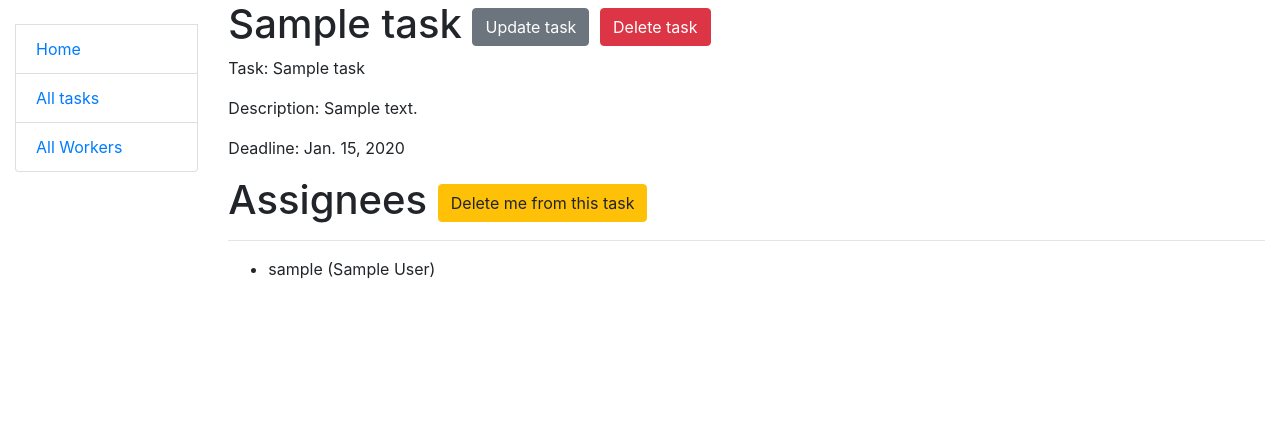
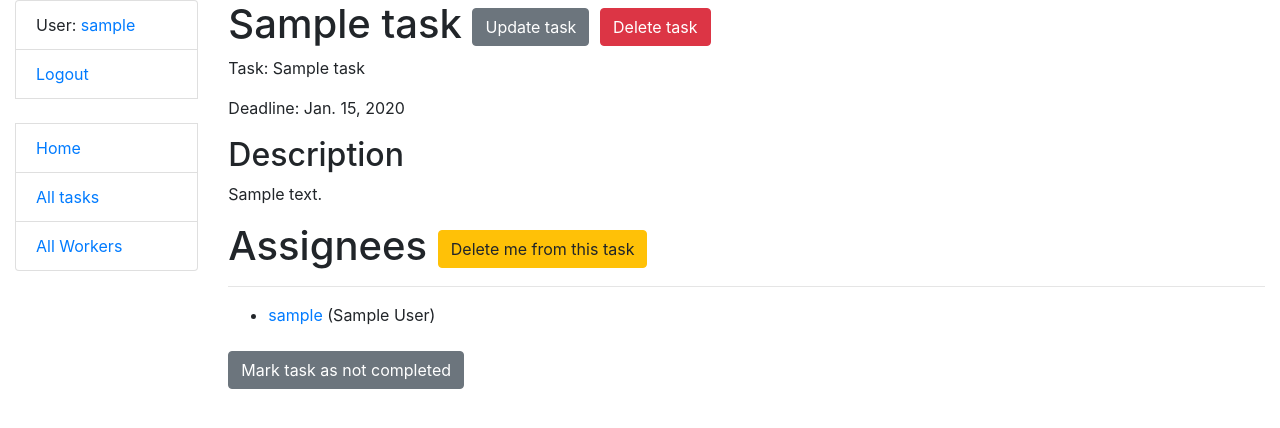
Before and after one commit to IvanKorshunovE/task_flow, a Django app: page /tasks/1/ in a window 1280 px wide. Shown: the top 428 px of the page. Run offline with Django 4.2, Linux system fonts and the light colour scheme; a user stored in the database is signed in; tables that the repository leaves empty hold one stand-in row (values such as "Sample post").

Commit message:
Resolve issue with multiple extra queries in WorkerDetailView when I had seperate query for each task in worker_detail.html file, fix issue by changing get_context_data method

```diff
--- a/task_manager/urls.py
+++ b/task_manager/urls.py
@@ -20,5 +20,6 @@ from django.urls import path, include
 urlpatterns = [
     path('admin/', admin.site.urls),
     path("", include("tasks.urls", namespace="tasks")),
+    path("accounts/", include("django.contrib.auth.urls")),
     path("__debug__/", include("debug_toolbar.urls")),
 ]
--- a/tasks/urls.py
+++ b/tasks/urls.py
@@ -2,6 +2,7 @@ from django.urls import path
 
 from tasks.views import (
     index,
+    toggle_complete_task,
     toggle_assign_to_task,
     TaskListView,
     TaskCreateView,
@@ -21,6 +22,11 @@ urlpatterns = [
         "tasks/<int:pk>/assign",
         toggle_assign_to_task,
         name="assign-task"
+    ),
+    path(
+        "tasks/<int:pk>/complete",
+        toggle_complete_task,
+        name="task-complete"
     ),
     path(
         "tasks/",
--- a/tasks/views.py
+++ b/tasks/views.py
@@ -1,8 +1,9 @@
+from django.contrib.auth.decorators import login_required
 from django.contrib.auth.mixins import LoginRequiredMixin
 from django.contrib import messages
 from django.db.models import Q
 from django.http import HttpResponseRedirect
-from django.shortcuts import render
+from django.shortcuts import render, get_object_or_404
 from django.urls import reverse_lazy
 from django.views import generic
 
@@ -12,15 +13,20 @@ from tasks.forms import (
     WorkerSearchForm,
     TaskSearchForm,
 )
-from tasks.models import Task, Worker
+from tasks.models import (
+    Task,
+    Worker,
+)
 
 
+@login_required
 def index(request):
     """View function for the home page of the site."""
 
     num_tasks = Task.objects.count()
     num_workers = Worker.objects.count()
     num_of_critical_tasks = Task.objects.filter(priority="critical").count()
+    num_tasks_not_completed = Task.objects.filter(is_completed=False).count()
 
     num_visits = request.session.get("num_visits", 0)
     request.session["num_visits"] = num_visits + 1
@@ -29,25 +35,41 @@ def index(request):
         "num_tasks": num_tasks,
         "num_workers": num_workers,
         "num_of_critical_tasks": num_of_critical_tasks,
+        "num_tasks_not_completed": num_tasks_not_completed,
         "num_visits": num_visits + 1,
     }
 
     return render(request, "tasks/index.html", context=context)
 
 
+@login_required
+def toggle_complete_task(request, pk):
+    task = get_object_or_404(Task, pk=pk)
+    task.is_completed = not task.is_completed
+    task.save()
+    return HttpResponseRedirect(reverse_lazy("tasks:task-detail", args=[pk]))
+
+
+@login_required
 def toggle_assign_to_task(request, pk):
     worker = Worker.objects.get(id=request.user.id)
     if (
-        Task.objects.get(id=pk) in worker.tasks.all()
+            Task.objects.get(id=pk) in worker.tasks.all()
     ):
         worker.tasks.remove(pk)
     else:
         worker.tasks.add(pk)
+    source = request.GET.get("source")
+    worker_id = request.GET.get("worker_id")
+    if source == "worker-detail":
+        return HttpResponseRedirect(reverse_lazy("tasks:worker-detail", args=[worker_id]))
+    elif source == "task-detail":
+        return HttpResponseRedirect(reverse_lazy("tasks:task-detail", args=[pk]))
     return HttpResponseRedirect(reverse_lazy("tasks:task-detail", args=[pk]))
 
 
 class WorkerListView(
-    # LoginRequiredMixin,
+    LoginRequiredMixin,
     generic.ListView
 ):
     model = Worker
@@ -75,14 +97,21 @@ class WorkerListView(
 
 
 class WorkerDetailView(
-    # LoginRequiredMixin,
+    LoginRequiredMixin,
     generic.DetailView
 ):
     model = Worker
 
+    def get_context_data(self, **kwargs):
+        context = super().get_context_data(**kwargs)
+        user = self.request.user
+        my_tasks = Task.objects.filter(assignees=user)
+        context["my_tasks"] = my_tasks
+        return context
+
 
 class WorkerCreateView(
-    # LoginRequiredMixin,
+    LoginRequiredMixin,
     generic.CreateView
 ):
     model = Worker
@@ -96,7 +125,7 @@ class WorkerCreateView(
 
 
 class WorkerUpdateView(
-    # LoginRequiredMixin,
+    LoginRequiredMixin,
     generic.UpdateView
 ):
     model = Worker
@@ -113,7 +142,7 @@ class WorkerUpdateView(
 
 
 class WorkerDeleteView(
-    # LoginRequiredMixin,
+    LoginRequiredMixin,
     generic.DeleteView
 ):
     model = Worker
@@ -126,7 +155,7 @@ class WorkerDeleteView(
 
 
 class TaskListView(
-    # LoginRequiredMixin,
+    LoginRequiredMixin,
     generic.ListView
 ):
     model = Task
@@ -136,12 +165,16 @@ class TaskListView(
         context = super().get_context_data(**kwargs)
         search_field = self.request.GET.get("search_field", "")
         priority = self.request.GET.getlist("priority")
+        assignee = self.request.GET.getlist("assignee")
+        is_completed = self.request.GET.get("is_completed")
         if not priority:
             priority = TaskSearchForm().fields["priority"].initial
         context["search_form"] = TaskSearchForm(
             initial={
                 "search_field": search_field,
                 "priority": priority,
+                "assignee": assignee,
+                "is_completed": is_completed,
             }
         )
         return context
@@ -152,6 +185,9 @@ class TaskListView(
         if form.is_valid():
             search_query = form.cleaned_data["search_field"]
             priority = form.cleaned_data["priority"]
+            is_completed = form.cleaned_data["is_completed"]
+            if not is_completed:
+                queryset = queryset.filter(is_completed=False)
             if priority:
                 queryset = queryset.filter(priority__in=priority)
             assignee = form.cleaned_data["assignee"]
@@ -164,7 +200,7 @@ class TaskListView(
 
 
 class TaskCreateView(
-    # LoginRequiredMixin,
+    LoginRequiredMixin,
     generic.CreateView
 ):
     model = Task
@@ -178,14 +214,14 @@ class TaskCreateView(
 
 
 class TaskDetailView(
-    # LoginRequiredMixin,
+    LoginRequiredMixin,
     generic.DetailView
 ):
     model = Task
 
 
 class TaskUpdateView(
-    # LoginRequiredMixin,
+    LoginRequiredMixin,
     generic.UpdateView
 ):
     model = Task
@@ -202,7 +238,7 @@ class TaskUpdateView(
 
 
 class TaskDeleteView(
-    # LoginRequiredMixin,
+    LoginRequiredMixin,
     generic.DeleteView
 ):
     model = Task
--- a/templates/includes/searchbar_task.html
+++ b/templates/includes/searchbar_task.html
@@ -16,5 +16,8 @@
   <div class="form-group">
     {{ search_form.assignee|as_crispy_field }}
   </div>
+  <div class="form-group ml-2">
+    {{ search_form.is_completed|as_crispy_field }}
+  </div>
   <input type="submit" value="Search" class="btn btn-primary link-to-page ml-2">
 </form>
--- a/templates/includes/sidebar.html
+++ b/templates/includes/sidebar.html
@@ -1,10 +1,10 @@
 <ul class="sidebar-nav list-group">
-{#  {% if user.is_authenticated %}#}
-{#    <li class="list-group-item">User: <a href="{{ user.get_absolute_url }}">{{ user.get_username }}</a></li>#}
-{#    <li class="list-group-item"><a href="{% url 'logout'%}?next={{request.path}}">Logout</a></li>#}
-{#  {% else %}#}
-{#    <li class="list-group-item"><a href="{% url 'login'%}?next={{request.path}}">Login</a></li>#}
-{#  {% endif %}#}
+  {% if user.is_authenticated %}
+    <li class="list-group-item">User: <a href="{{ user.get_absolute_url }}">{{ user.get_username }}</a></li>
+    <li class="list-group-item"><a href="{% url 'logout'%}?next={{request.path}}">Logout</a></li>
+  {% else %}
+    <li class="list-group-item"><a href="{% url 'login'%}?next={{request.path}}">Login</a></li>
+  {% endif %}
 
   <br>
 
--- a/templates/tasks/index.html
+++ b/templates/tasks/index.html
@@ -7,6 +7,7 @@
     <p>The Task Manager service has the following record counts:</p>
     <ul>
         <li><strong>Tasks:</strong> {{ num_tasks }}</li>
+        <li><strong>Tasks that are not completed:</strong> {{ num_tasks_not_completed }}</li>
         <li><strong>Workers:</strong> {{ num_workers }}</li>
         <li><strong>Critical tasks:</strong> {{ num_of_critical_tasks }}</li>
     </ul>
--- a/templates/tasks/task_detail.html
+++ b/templates/tasks/task_detail.html
@@ -11,18 +11,20 @@
     </a>
   </h1>
   <p>Task: {{ task.name }}</p>
-  <p>Description: {{ task.description }}</p>
   <p>Deadline: {{ task.deadline }}</p>
-
+  <h2>
+    Description
+  </h2>
+  <p>{{ task.description }}</p>
   <h1>
     Assignees
 
     {% if task in user.tasks.all %}
-      <a href="{% url 'tasks:assign-task' pk=task.id %}" class="btn btn-warning link-to-page">
+      <a href="{% url 'tasks:assign-task' pk=task.id %}?source=task-detail" class="btn btn-warning link-to-page">
         Delete me from this task
       </a>
     {% else %}
-      <a href="{% url 'tasks:assign-task' pk=task.id %}" class="btn btn-success link-to-page">
+      <a href="{% url 'tasks:assign-task' pk=task.id %}?source=task-detail" class="btn btn-info link-to-page">
         Assign me to this task
       </a>
     {% endif %}
@@ -31,11 +33,27 @@
   <hr>
   <ul>
     {% for assignee in task.assignees.all %}
-      <li>{{ assignee.username }}
+      <li>
+        <a href="{% url "tasks:worker-detail" pk=assignee.id %} ">
+          {{ assignee.username }}
+        </a>
         {% if assignee.last_name %}
           ({{ assignee.first_name }} {{ assignee.last_name }})
         {% endif %}
       </li>
     {% endfor %}
   </ul>
+  <h1>
+  {% if task in user.tasks.all %}
+    {% if task.is_completed %}
+      <a href="{% url "tasks:task-complete" pk=task.id %}" class="btn btn-secondary link-to-page">
+        Mark task as not completed
+      </a>
+    {% else %}
+      <a href="{% url "tasks:task-complete" pk=task.id %}" class="btn btn-success link-to-page">
+        Complete task
+      </a>
+    {% endif %}
+  {% endif %}
+  </h1>
 {% endblock %}
```
Also changed, not shown: tasks/forms.py (+10 -1 lines), templates/includes/task_assign.html (added, +9 -0 lines), templates/registration/logged_out.html (added, +7 -0 lines), templates/registration/login.html (added, +24 -0 lines), templates/tasks/task_list.html (+24 -4 lines), templates/tasks/worker_detail.html (+48 -21 lines).
